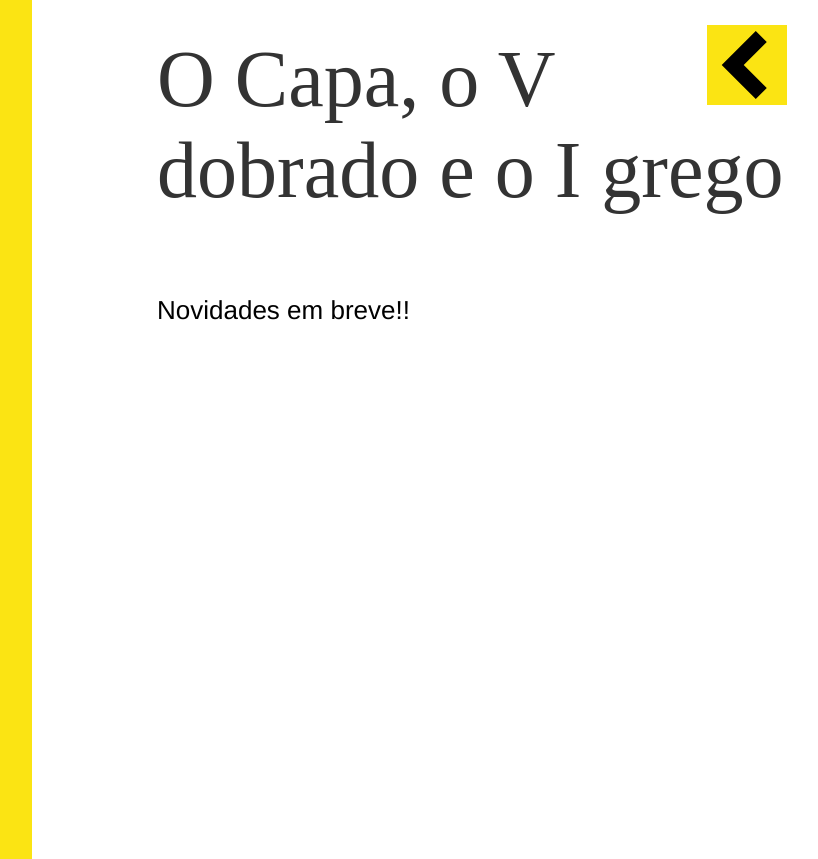
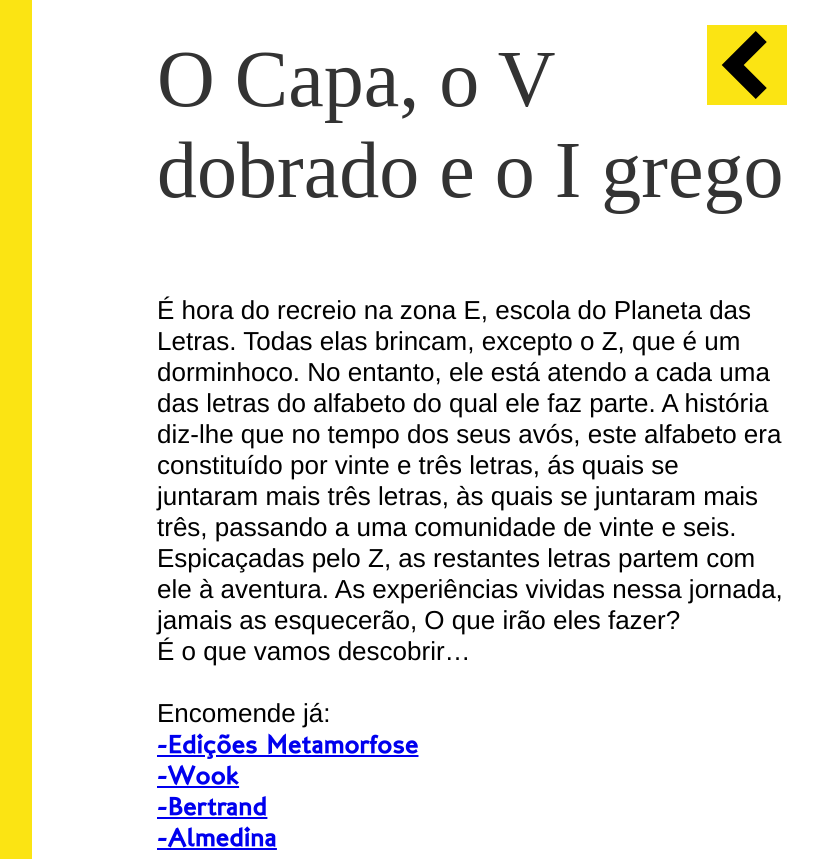
Before and after one commit to JoaoRodrigo86/JoaoRodrigo86.github.io, a Jekyll site: the page built from _projetos/metamorfose/kwy.md, in a window 1280 px wide. Shown: the part 680-1539 px from the top of the page, without its empty margins (368-1186 px from the left). Built offline with Jekyll 4.4.1, drawn with Linux system fonts in a browser that asks for light colours; grey boxes are pictures that could not be loaded.

Commit message:
KWY update
Post "Sinopse e fotos"

```diff
--- a/_projetos/metamorfose/kwy.md
+++ b/_projetos/metamorfose/kwy.md
@@ -8,4 +8,29 @@
 
 # O Capa, o V dobrado e o I grego
 
-Novidades em breve!!
+É hora do recreio na zona E, escola do Planeta das Letras. Todas elas brincam, excepto o Z, que é um dorminhoco. No entanto, ele está atendo a cada uma das letras do alfabeto do qual ele faz parte. A história diz-lhe que no tempo dos seus avós, este alfabeto era constituído por vinte e três letras, ás quais se juntaram mais três letras, às quais se juntaram mais três, passando a uma comunidade de vinte e seis. Espicaçadas pelo Z, as restantes letras partem com ele à aventura. As experiências vividas nessa jornada, jamais as esquecerão, O que irão eles fazer?
+<br>É o que vamos descobrir...
+<br>
+<br> Encomende já:
+<br>[-Edições Metamorfose](https://edicoesmetamorfose.pt/product/o-capa-o-v-dobrado-e-o-i-grego/)
+<br>[-Wook](https://www.wook.pt/livro/o-capa-o-v-dobrado-e-o-i-grego-maria-gaio/28002405)
+<br>[-Bertrand](https://www.bertrand.pt/pesquisa/O+Capa,+O+V+Dobrado+E+O+I+Grego)
+<br>[-Almedina](https://www.almedina.net/o-capa-o-v-dobrado-e-o-i-grego-1672931859.html)
+
+![Img 1](/assets/projects/metamorfose/kwy1.jpg)
+
+![Img 2](/assets/projects/metamorfose/kwy2.jpg)
+
+![Img 3](/assets/projects/metamorfose/kwy3.jpg)
+
+![Img 4](/assets/projects/metamorfose/kwy4.jpg)
+
+![Img 5](/assets/projects/metamorfose/kwy5.jpg)
+
+![Img 6](/assets/projects/metamorfose/kwy6.jpg)
+
+![Img 7](/assets/projects/metamorfose/kwy7.jpg)
+
+![Img 8](/assets/projects/metamorfose/kwy8.jpg)
+
+![Img 9](/assets/projects/metamorfose/kwy9.jpg)
```
Also changed, not shown: 10 other files.
